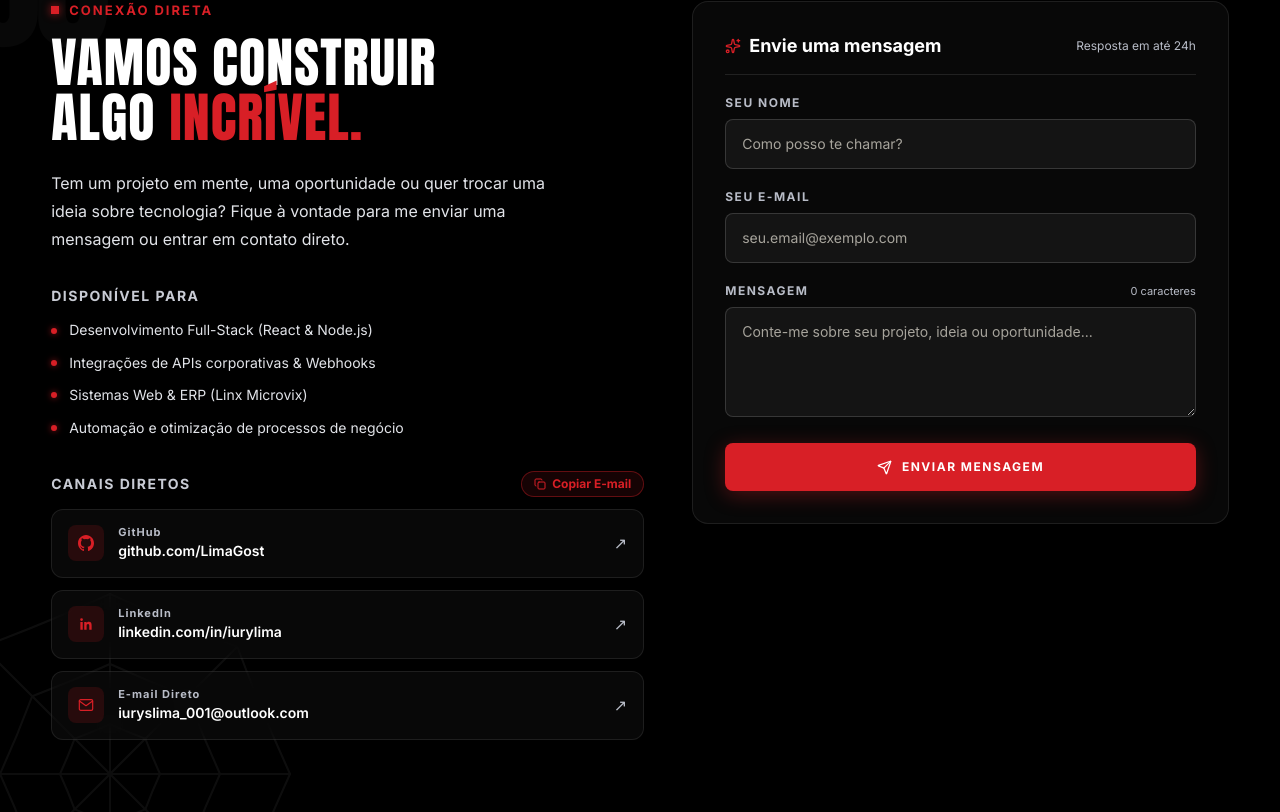
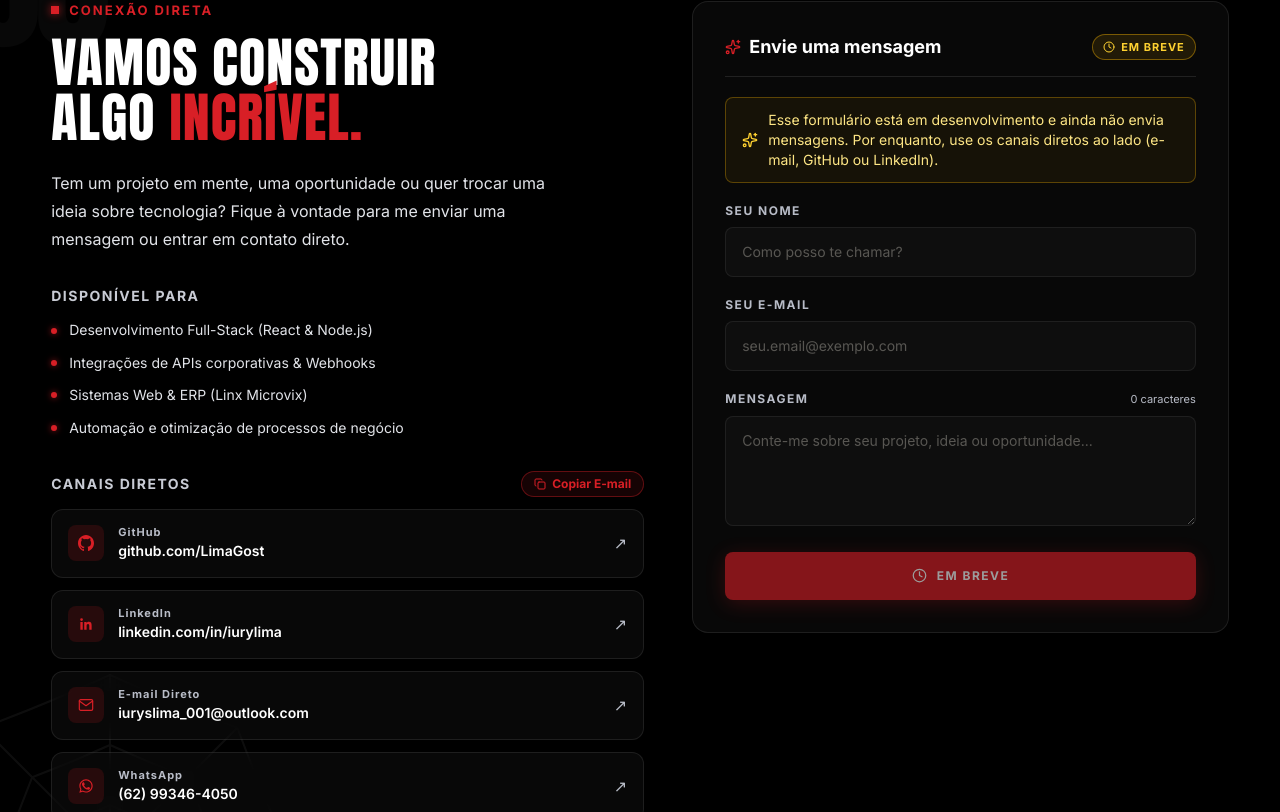
Before and after one commit to LimaGost/iurylima-portfolio, a React (Vite) app: page / in a window 1280 px wide. Shown: the part 6528-7340 px from the top of the page. Built offline with nearby package versions, Linux system fonts and the light colour scheme.

Commit message:
Adiciona ícone de WhatsApp e atualiza links de contato no footer e formulário

```diff
--- a/src/components/Contact.tsx
+++ b/src/components/Contact.tsx
@@ -1,8 +1,8 @@
 import { useState } from "react";
-import { Copy, Check, Send, Sparkles, AlertCircle, CheckCircle2 } from "lucide-react";
+import { Copy, Check, Send, Sparkles, AlertCircle, CheckCircle2, Clock } from "lucide-react";
 import WebSvg from "./WebSvg";
 import Reveal from "./Reveal";
-import { GithubIcon, LinkedinIcon, MailIcon } from "./SocialIcons";
+import { GithubIcon, LinkedinIcon, MailIcon, WhatsappIcon } from "./SocialIcons";
 
 const availability = [
   "Desenvolvimento Full-Stack (React & Node.js)",
@@ -32,9 +32,17 @@ const contactLinks = [
     href: `mailto:${directEmail}`,
     icon: MailIcon,
   },
+  {
+    label: "WhatsApp",
+    value: "(62) 99346-4050",
+    href: "https://wa.me/5562993464050",
+    icon: WhatsappIcon,
+  },
 ];
 
 type FormStatus = "idle" | "loading" | "success" | "error";
+
+const formComingSoon = true;
 
 function validate(name: string, email: string, message: string): string | null {
   if (!name.trim()) return "Por favor, informe seu nome.";
@@ -189,7 +197,18 @@ export default function Contact() {
                 <Sparkles size={16} className="text-accent" />
                 <h3 className="text-h3 m-0 font-bold text-white">Envie uma mensagem</h3>
               </div>
-              <span className="text-xs text-muted">Resposta em até 24h</span>
+              <span className="inline-flex items-center gap-1.5 rounded-full border border-amber-400/40 bg-amber-400/10 px-2.5 py-1 text-[11px] font-bold tracking-[1px] text-amber-300">
+                <Clock size={12} aria-hidden="true" />
+                EM BREVE
+              </span>
+            </div>
+
+            <div className="flex items-center gap-2.5 rounded-lg border border-amber-400/30 bg-amber-400/[0.06] px-4 py-3 text-sm text-amber-200">
+              <Sparkles size={16} className="shrink-0 text-amber-300" aria-hidden="true" />
+              <span>
+                Esse formulário está em desenvolvimento e ainda não envia mensagens. Por enquanto,
+                use os canais diretos ao lado (e-mail, GitHub ou LinkedIn).
+              </span>
             </div>
 
             <div>
@@ -210,7 +229,7 @@ export default function Contact() {
                   setName(e.target.value);
                   setValidationError(null);
                 }}
-                disabled={status === "loading" || status === "success"}
+                disabled={formComingSoon || status === "loading" || status === "success"}
                 className="w-full rounded-lg border border-white/15 bg-white/[0.05] px-4 py-3.5 text-sm text-white placeholder:text-muted transition-all duration-200 focus:border-accent focus:bg-white/[0.08] focus:shadow-[0_0_12px_rgba(216,31,38,0.25)] focus:outline-none disabled:opacity-50"
               />
             </div>
@@ -233,7 +252,7 @@ export default function Contact() {
                   setEmail(e.target.value);
                   setValidationError(null);
                 }}
-                disabled={status === "loading" || status === "success"}
+                disabled={formComingSoon || status === "loading" || status === "success"}
                 className="w-full rounded-lg border border-white/15 bg-white/[0.05] px-4 py-3.5 text-sm text-white placeholder:text-muted transition-all duration-200 focus:border-accent focus:bg-white/[0.08] focus:shadow-[0_0_12px_rgba(216,31,38,0.25)] focus:outline-none disabled:opacity-50"
               />
             </div>
@@ -260,13 +279,13 @@ export default function Contact() {
                   setMessage(e.target.value);
                   setValidationError(null);
                 }}
-                disabled={status === "loading" || status === "success"}
+                disabled={formComingSoon || status === "loading" || status === "success"}
                 className="w-full resize-y rounded-lg border border-white/15 bg-white/[0.05] px-4 py-3.5 font-sans text-sm text-white placeholder:text-muted transition-all duration-200 focus:border-accent focus:bg-white/[0.08] focus:shadow-[0_0_12px_rgba(216,31,38,0.25)] focus:outline-none disabled:opacity-50"
               />
             </div>
 
             {/* Erro de validação ergonômico */}
-            {validationError && (
+            {!formComingSoon && validationError && (
               <div className="flex items-center gap-2.5 rounded-lg border border-red-500/40 bg-red-500/10 px-4 py-3 text-sm text-red-300">
                 <AlertCircle size={16} className="shrink-0 text-red-400" aria-hidden="true" />
                 <span>{validationError}</span>
@@ -274,13 +293,13 @@ export default function Contact() {
             )}
 
             {/* Feedback de status */}
-            {status === "success" && (
+            {!formComingSoon && status === "success" && (
               <div className="flex items-center gap-2.5 rounded-lg border border-emerald-500/40 bg-emerald-500/10 px-4 py-3 text-sm text-emerald-300">
                 <CheckCircle2 size={16} className="shrink-0 text-emerald-400" aria-hidden="true" />
                 <span>Seu cliente de e-mail foi aberto com a mensagem pronta — é só clicar em enviar.</span>
               </div>
             )}
-            {status === "error" && (
+            {!formComingSoon && status === "error" && (
               <div className="flex items-center gap-2.5 rounded-lg border border-red-500/40 bg-red-500/10 px-4 py-3 text-sm text-red-300">
                 <AlertCircle size={16} className="shrink-0 text-red-400" aria-hidden="true" />
                 <span>Falha ao enviar. Tente novamente ou use o e-mail direto acima.</span>
@@ -289,10 +308,15 @@ export default function Contact() {
 
             <button
               type="submit"
-              disabled={status === "loading" || status === "success"}
+              disabled={formComingSoon || status === "loading" || status === "success"}
               className="group inline-flex min-h-[48px] items-center justify-center gap-2.5 rounded-lg bg-accent px-6 py-3.5 text-xs font-bold tracking-[1.5px] text-white shadow-[0_4px_20px_rgba(216,31,38,0.35)] transition-all duration-200 hover:-translate-y-0.5 hover:bg-[#eb242c] hover:shadow-[0_6px_24px_rgba(216,31,38,0.55)] disabled:cursor-not-allowed disabled:opacity-60"
             >
-              {status === "loading" ? (
+              {formComingSoon ? (
+                <>
+                  <Clock size={15} />
+                  <span>EM BREVE</span>
+                </>
+              ) : status === "loading" ? (
                 <>
                   <span className="h-4 w-4 animate-spin rounded-full border-2 border-white/30 border-t-white" />
                   <span>Enviando...</span>
--- a/src/components/Footer.tsx
+++ b/src/components/Footer.tsx
@@ -1,9 +1,10 @@
-import { GithubIcon, LinkedinIcon, MailIcon } from "./SocialIcons";
+import { GithubIcon, LinkedinIcon, MailIcon, WhatsappIcon } from "./SocialIcons";
 
 const socialLinks = [
   { label: "GITHUB", href: "https://github.com/LimaGost", icon: GithubIcon },
   { label: "LINKEDIN", href: "https://linkedin.com", icon: LinkedinIcon },
   { label: "EMAIL", href: "mailto:iuryslima_001@outlook.com", icon: MailIcon },
+  { label: "WHATSAPP", href: "https://wa.me/5562993464050", icon: WhatsappIcon },
 ];
 
 export default function Footer() {
--- a/src/components/SocialIcons.tsx
+++ b/src/components/SocialIcons.tsx
@@ -29,3 +29,12 @@ export function MailIcon({ size = 16, className = "" }: IconProps) {
     </svg>
   );
 }
+
+export function WhatsappIcon({ size = 16, className = "" }: IconProps) {
+  return (
+    <svg width={size} height={size} viewBox="0 0 24 24" fill="currentColor" className={className} aria-hidden="true">
+      <path d="M17.47 14.38c-.3-.15-1.76-.87-2.03-.97-.27-.1-.47-.15-.67.15-.2.3-.77.97-.94 1.17-.17.2-.35.22-.65.07-.3-.15-1.26-.46-2.4-1.48-.89-.79-1.48-1.77-1.66-2.07-.17-.3-.02-.46.13-.61.13-.13.3-.35.45-.52.15-.17.2-.3.3-.5.1-.2.05-.37-.02-.52-.07-.15-.67-1.62-.92-2.22-.24-.58-.49-.5-.67-.51-.17-.01-.37-.01-.57-.01-.2 0-.52.07-.79.37-.27.3-1.04 1.02-1.04 2.49 0 1.47 1.07 2.89 1.22 3.09.15.2 2.1 3.2 5.08 4.49.71.31 1.26.49 1.69.62.71.23 1.36.2 1.87.12.57-.08 1.76-.72 2.01-1.42.25-.7.25-1.29.17-1.42-.07-.13-.27-.2-.57-.35Z" />
+      <path d="M12.02 2C6.5 2 2.03 6.44 2.03 11.92c0 1.85.5 3.58 1.38 5.08L2 22l5.18-1.36a10 10 0 0 0 4.84 1.24h.01c5.51 0 9.98-4.44 9.98-9.92C21.99 6.44 17.53 2 12.02 2Zm0 18.16h-.01a8.2 8.2 0 0 1-4.19-1.15l-.3-.18-3.08.81.82-2.99-.2-.31a8.15 8.15 0 0 1-1.25-4.42c0-4.5 3.68-8.16 8.22-8.16 2.2 0 4.26.86 5.82 2.41a8.1 8.1 0 0 1 2.4 5.75c0 4.5-3.68 8.24-8.22 8.24Z" />
+    </svg>
+  );
+}
```
